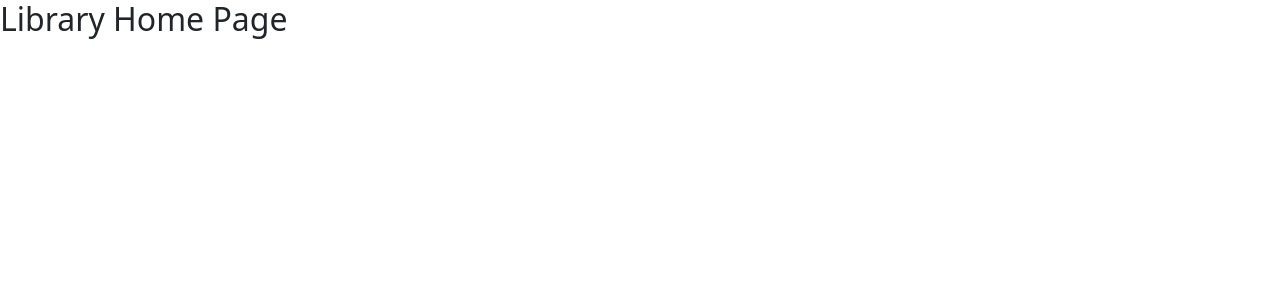
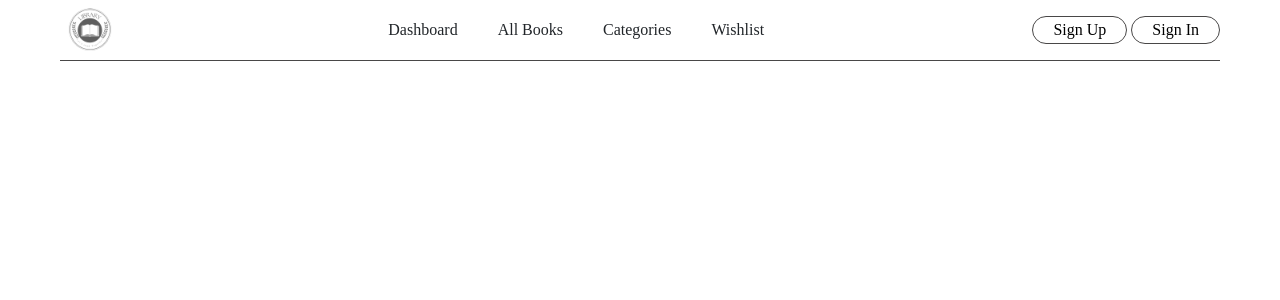
Before and after one commit to vitaliisili/django_library_management, a Django app: page / in a window 1280 px wide. Shown: the top 300 px of the page. Run offline with Django 4.2, Linux system fonts and the light colour scheme.

Commit message:
💄 Add or update the UI and style files.

```diff
--- a/apps/core/static/core/css/base.css
+++ b/apps/core/static/core/css/base.css
@@ -0,0 +1,3 @@
+body {
+    padding: 0 60px;
+}
--- a/apps/core/static/core/css/normalize.css
+++ b/apps/core/static/core/css/normalize.css
@@ -1,267 +1,127 @@
+*,
+*::before,
+*::after {
+    margin: 0;
+    padding: 0;
+    box-sizing: border-box;
+}
+
+html, body, div, span, applet, object, iframe,
+h1, h2, h3, h4, h5, h6, p, blockquote, pre,
+a, abbr, acronym, address, big, cite, code,
+del, dfn, em, img, ins, kbd, q, s, samp,
+small, strike, strong, sub, sup, tt, var,
+b, u, i, center,
+dl, dt, dd, ol, ul, li,
+fieldset, form, label, legend,
+table, caption, tbody, tfoot, thead, tr, th, td,
+article, aside, canvas, details, embed,
+figure, figcaption, footer, header, hgroup,
+menu, nav, output, ruby, section, summary,
+time, mark, audio, video {
+    margin: 0;
+    padding: 0;
+    border: 0;
+    font: inherit;
+}
 
 html {
-    line-height: 1.15; /* 1 */
-    -webkit-text-size-adjust: 100%; /* 2 */
+    font-size: 100%;
+    -webkit-text-size-adjust: 100%;
+    -ms-text-size-adjust: 100%;
 }
 
-* {
-    margin: 0;
+body {
+    line-height: 1;
 }
 
-main {
+html, body {
+    min-height: 100%;
+    height: 100%;
+}
+
+main, article, aside, figure, footer, header, nav, section, details, summary {
     display: block;
 }
 
-h1 {
-    font-size: 2em;
+:focus {
+    outline: 0;
 }
 
-hr {
-    box-sizing: content-box; /* 1 */
-    height: 0; /* 1 */
-    overflow: visible; /* 2 */
+img,
+object,
+embed {
+    max-width: 100%;
+    border: 0;
 }
 
-pre {
-    font-family: monospace, monospace; /* 1 */
-    font-size: 1em; /* 2 */
+ul, ol {
+    list-style: none;
 }
 
 a {
-    background-color: transparent;
+    margin: 0;
+    padding: 0;
+    font-size: 100%;
+    vertical-align: baseline;
+    background: transparent;
+    color: inherit;
+    text-decoration: inherit;
 }
 
-abbr[title] {
-    border-bottom: none; /* 1 */
-    text-decoration: underline; /* 2 */
+a:active,
+a:hover {
+    outline: 0;
 }
 
-b,
-strong {
-    font-weight: bolder;
+a:focus {
+    outline: none;
 }
 
-code,
-kbd,
-samp {
-    font-family: monospace, monospace; /* 1 */
-    font-size: 1em; /* 2 */
+input, select {
+    vertical-align: middle;
+    border: none;
+    outline: none;
 }
 
-small {
-    font-size: 80%;
-}
-
-sub,
-sup {
-    font-size: 75%;
-    line-height: 0;
-    position: relative;
-    vertical-align: baseline;
-}
-
-sub {
-    bottom: -0.25em;
-}
-
-sup {
-    top: -0.5em;
-}
-
-img {
-    border-style: none;
+select, input, textarea {
+    font: 99% sans-serif;
 }
 
 button,
 input,
-optgroup,
 select,
 textarea {
-    font-family: inherit; /* 1 */
-    font-size: 100%; /* 1 */
-    line-height: 1.15; /* 1 */
+    font-size: 100%;
+    margin: 0;
+    vertical-align: baseline;
+    *vertical-align: middle;
+}
+
+label,
+input[type=button],
+input[type=submit],
+input[type=file],
+button {
+    cursor: pointer;
 }
 
 button,
-input { /* 1 */
+input[type=button] {
+    width: auto;
     overflow: visible;
 }
 
-button,
-select { /* 1 */
-    text-transform: none;
-}
-
-button,
-[type="button"],
-[type="reset"],
-[type="submit"] {
-    -webkit-appearance: button;
-}
-
-button::-moz-focus-inner,
-[type="button"]::-moz-focus-inner,
-[type="reset"]::-moz-focus-inner,
-[type="submit"]::-moz-focus-inner {
-    border-style: none;
-    padding: 0;
-}
-
-button:-moz-focusring,
-[type="button"]:-moz-focusring,
-[type="reset"]:-moz-focusring,
-[type="submit"]:-moz-focusring {
-    outline: 1px dotted ButtonText;
-}
-
-fieldset {
-    padding: 0.35em 0.75em 0.625em;
-}
-
-legend {
-    box-sizing: border-box; /* 1 */
-    color: inherit; /* 2 */
-    display: table; /* 1 */
-    max-width: 100%; /* 1 */
-    padding: 0; /* 3 */
-    white-space: normal; /* 1 */
-}
-
-progress {
-    vertical-align: baseline;
+button {
+    border: none;
 }
 
 textarea {
     overflow: auto;
+    vertical-align: top;
+    resize: vertical;
 }
-
-[type="checkbox"],
-[type="radio"] {
-    box-sizing: border-box; /* 1 */
-    padding: 0; /* 2 */
-}
-
-[type="number"]::-webkit-inner-spin-button,
-[type="number"]::-webkit-outer-spin-button {
-    height: auto;
-}
-
-[type="search"] {
-    -webkit-appearance: textfield; /* 1 */
-    outline-offset: -2px; /* 2 */
-}
-
-[type="search"]::-webkit-search-decoration {
-    -webkit-appearance: none;
-}
-
-::-webkit-file-upload-button {
-    -webkit-appearance: button; /* 1 */
-    font: inherit; /* 2 */
-}
-
-details {
-    display: block;
-}
-
-summary {
-    display: list-item;
-}
-
-template {
-    display: none;
-}
-
 
 [hidden] {
     display: none;
 }
-
-/* Box sizing rules */
-*,
-*::before,
-*::after {
-    box-sizing: border-box;
-}
-
-/* Remove default padding */
-ul[class],
-ol[class] {
-    padding: 0;
-}
-
-/* Remove default margin */
-body,
-h1,
-h2,
-h3,
-h4,
-p,
-ul[class],
-ol[class],
-li,
-figure,
-figcaption,
-blockquote,
-dl,
-dd {
-    margin: 0;
-}
-
-/* Set core body defaults */
-body {
-    min-height: 100vh;
-    scroll-behavior: smooth;
-    text-rendering: optimizeSpeed;
-    line-height: 1.5;
-}
-
-/* Remove list styles on ul, ol elements with a class attribute */
-ul[class],
-ol[class] {
-    list-style: none;
-}
-
-/* A elements that don't have a class get default styles */
-a:not([class]) {
-    text-decoration-skip-ink: auto;
-}
-
-/* Make images easier to work with */
-img {
-    max-width: 100%;
-    display: block;
-}
-
-/* Natural flow and rhythm in articles by default */
-article > * + * {
-    margin-top: 1em;
-}
-
-/* Inherit fonts for inputs and buttons */
-input,
-button,
-textarea,
-select {
-    font: inherit;
-}
-
-/* Remove border and outline style */
-input {
-    border: none;
-    outline: none;
-}
-
-/* Remove all animations and transitions for people that prefer not to see them */
-@media (prefers-reduced-motion: reduce) {
-    * {
-        animation-duration: 0.01ms !important;
-        animation-iteration-count: 1 !important;
-        transition-duration: 0.01ms !important;
-        scroll-behavior: auto !important;
-    }
-}
-
-a {
-    text-decoration: none;
-}
--- /dev/null
+++ b/apps/library/static/library/css/library.css
@@ -0,0 +1,37 @@
+header {
+
+}
+
+#navbar {
+    display: flex;
+    align-items: center;
+    justify-content: space-between;
+    border-bottom: 1px solid #494747;
+}
+
+#logo img{
+    width: 60px;
+    height: 60px;
+}
+
+#nav-menu ul{
+    display: flex;
+}
+
+#nav-menu ul li{
+    margin: 0 20px 0 20px;
+}
+
+
+.nav-btn .nav-btn-auth{
+    padding: 5px 20px;
+    border: 1px solid #494747;
+    border-radius: 25px;
+    background-color: transparent;
+}
+
+#nav-bottom-line {
+    width: 90%;
+    height: 1px;
+    background-color: #494747;
+}
--- a/apps/library/templates/library/library.html
+++ b/apps/library/templates/library/library.html
@@ -1,9 +1,35 @@
 {% extends "core/base.html" %}
+{% load static %}
 
 {% block title %}
     Library|Home
 {% endblock %}
 
+{% block style %}
+    <link rel="stylesheet" href="{% static "library/css/library.css" %}">
+{% endblock %}
+
 {% block content %}
-    <h1>{{ test }}</h1>
+    <header>
+            <nav id="navbar">
+
+                <div id="logo">
+                    <a href="{% url "home" %}"><img src="{% static "library/images/logo.png" %}" alt="logo"></a>
+                </div>
+
+                <div id="nav-menu">
+                    <ul>
+                        <li><a href="">Dashboard</a></li>
+                        <li><a href="">All Books</a></li>
+                        <li><a href="">Categories</a></li>
+                        <li><a href="">Wishlist</a></li>
+                    </ul>
+                </div>
+
+                <div class="nav-btn">
+                    <button class="nav-btn-auth">Sign Up</button>
+                    <button class="nav-btn-auth">Sign In</button>
+                </div>
+            </nav>
+    </header>
 {% endblock %}
--- a/apps/library/urls.py
+++ b/apps/library/urls.py
@@ -2,5 +2,5 @@ from django.urls import path
 from apps.library import views
 
 urlpatterns = [
-    path('', views.LibraryHomeView.as_view(), name="library")
+    path('', views.LibraryHomeView.as_view(), name="home")
 ]
```
Also changed, not shown: apps/library/static/library/images/logo.png (added).
